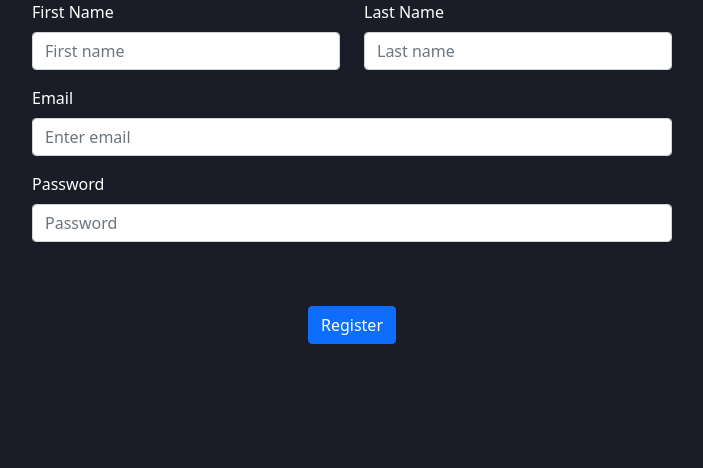
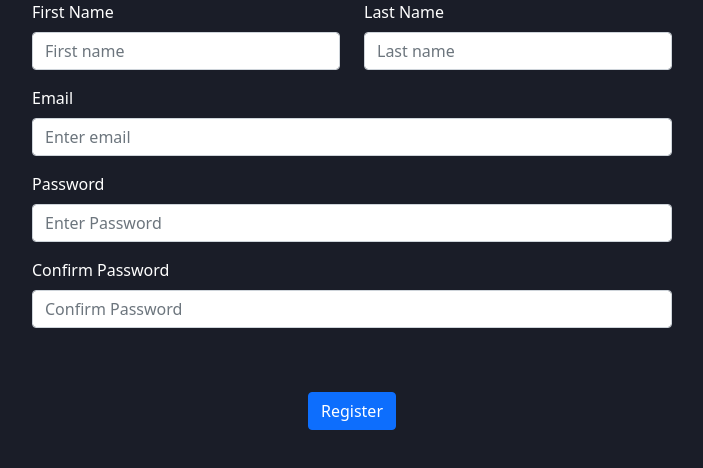
Before and after one commit to theMVPshop/flipcards, a React (Create React App) app: page /signup in a window 1280 px wide. Shown: the top 468 px of the page, without its empty margins (288-991 px from the left). Built offline with nearby package versions, Linux system fonts and the light colour scheme.

Commit message:
sign up verification in progress

```diff
--- a/src/Components/SignUp.js
+++ b/src/Components/SignUp.js
@@ -1,4 +1,4 @@
-import React, {useState} from 'react';
+import React, {useEffect, useState} from 'react';
 import Form from 'react-bootstrap/Form';
 import Row from 'react-bootstrap/Row';
 import Col from 'react-bootstrap/Col';
@@ -6,10 +6,32 @@ import Button from 'react-bootstrap/Button';
 import './Signup.css';
 import { useNavigate } from 'react-router-dom';
 
+
+const initialState = {
+  firstName: "",
+  lastName: "",
+  email: "",
+  password: "",
+  confirmPass: "",
+};
+
+
+const passVerificationError = {
+  isLenthy: false,
+  hasUpper: false,
+  hasLower: false,
+  hasNumber: false,
+  hasSpclChr: false,
+  confirmPass: false,
+};
+
+
 const SignUp = (props) => {
     const [validated, setValidated] = useState(false);
+    const [newUser, setNewUser] = useState(initialState);
+    const [passwordError, setPasswordError] = useState(passVerificationError);
     let navigate = useNavigate();
-
+    useEffect(() => {}, [newUser])
     // const navigate = useNavigate();
     // const [error, setError] = React.useState(null);
 
@@ -23,12 +45,56 @@ const SignUp = (props) => {
     //     }
     //   }
 
-  const handleSubmit = (event) => {
-    const form = event.currentTarget;
-    if (form.checkValidity() === false) {
-      event.preventDefault();
-      event.stopPropagation();
+  const handleChange = (e) => {
+    const {name, value} = e.target;
+    setNewUser({...newUser, [name]: value});
+
+    if (name === "password") {
+      const isLenthy = value.length > 8;
+      const hasUpper = /[A-Z]/.test(value);
+      const hasLower = /[a-z]/.test(value);
+      const hasNumber = /[0-9]/.test(value);
+      const hasSpclChr = /[@,#,$,%,&]/.test(value);
+
+      setPasswordError({
+        ...passwordError,
+        isLenthy,
+        hasUpper,
+        hasLower,
+        hasNumber,
+        hasSpclChr,
+      });
     }
+
+    if (name === "confirmPass") {
+      setPasswordError({
+        ...passwordError,
+        confirmPass: newUser.password === value,
+      });
+    }
+
+
+  }
+
+  const handleSubmit = (e) => {
+    e.preventDefault();
+    // console.log(newUser);
+    const { name, phone, email, company, address, password } = newUser;
+
+    const newRegistration = {
+      name,
+      phone,
+      email,
+      company,
+      address,
+      password,
+    };
+    // const form = event.currentTarget;
+    // const { firstName, lastName,  email, password } = newUser;
+    // if (form.checkValidity() === false) {
+    //   event.preventDefault();
+    //   event.stopPropagation();
+    // }
 
     setValidated(true);
     navigate('/')
@@ -39,7 +105,7 @@ const SignUp = (props) => {
                     <Row className="mb-3">
                         <Form.Group as={Col} controlId="formGridFirstName">
                             <Form.Label>First Name</Form.Label>
-                            <Form.Control required type="firstName" placeholder="First name" />
+                            <Form.Control required type="text" name="firstName" value={newUser.firstName} onChange={handleChange} placeholder="First name" />
                             <Form.Control.Feedback type="invalid">
               Please enter your first name.
             </Form.Control.Feedback>
@@ -47,7 +113,7 @@ const SignUp = (props) => {
 
                         <Form.Group as={Col} controlId="formGridLastName">
                             <Form.Label>Last Name</Form.Label>
-                            <Form.Control required type="lastName" placeholder="Last name" />
+                            <Form.Control required type="text" name="lastName" value={newUser.lastName} onChange={handleChange} placeholder="Last name" />
                             <Form.Control.Feedback type="invalid">
               Please enter your last name.
             </Form.Control.Feedback>
@@ -56,7 +122,7 @@ const SignUp = (props) => {
 
                     <Form.Group className="mb-3" controlId="formGridEmail">
                         <Form.Label>Email</Form.Label>
-                        <Form.Control required type="email" placeholder="Enter email" />
+                        <Form.Control required type="email" name="email" value={newUser.email} onChange={handleChange} placeholder="Enter email" />
                         <Form.Control.Feedback type="invalid">
               Please enter your email.
             </Form.Control.Feedback>
@@ -64,14 +130,63 @@ const SignUp = (props) => {
 
                     <Form.Group className="mb-3" controlId="formGridPassword">
                         <Form.Label>Password</Form.Label>
-                        <Form.Control required type="password" placeholder="Password" />
+                        <Form.Control required type="password" name="password" value={newUser.password} onChange={handleChange} placeholder="Enter Password" />
                         <Form.Control.Feedback type="invalid">
               Please enter your password.
             </Form.Control.Feedback>
                     </Form.Group>
+                    <Form.Group className="mb-3" controlId="formGridConfirmPassword">
+                        <Form.Label>Confirm Password</Form.Label>
+                        <Form.Control required type="password" name="confirmPassword" value={newUser.confirmPass} onChange={handleChange} placeholder="Confirm Password" />
+                        {/* <Form.Text>
+              {!passwordError.confirmPass && (
+                <div className="text-danger mb-3">Password doesn't match!</div>
+              )}
+            </Form.Text> */}
+                        <Form.Control.Feedback type="invalid">
+              Please enter your password.
+            </Form.Control.Feedback>
+                    </Form.Group>
+                    {/* <ul className="mb-4">
+              <li
+                className={
+                  passwordError.isLenthy ? "text-success" : "text-danger"
+                }
+              >
+                Min 8 characters
+              </li>
+              <li
+                className={
+                  passwordError.hasUpper ? "text-success" : "text-danger"
+                }
+              >
+                At least one upper case
+              </li>
+              <li
+                className={
+                  passwordError.hasLower ? "text-success" : "text-danger"
+                }
+              >
+                At least one lower case
+              </li>
+              <li
+                className={
+                  passwordError.hasNumber ? "text-success" : "text-danger"
+                }
+              >
+                At least one number
+              </li>
+              <li
+                className={
+                  passwordError.hasSpclChr ? "text-success" : "text-danger"
+                }
+              >
+                At least on of the special characters i.e @ # $ % &{" "}
+              </li>
+            </ul> */}
                     <div class="text-center">
                         {/* <Link class="btn btn-info" role="button">Link Button</Link> */}
-                    <Button className="mt-5" variant="primary" type="submit">
+                    <Button className="mt-5" variant="primary" type="submit" >
         Register
       </Button>
                     </div>
```
